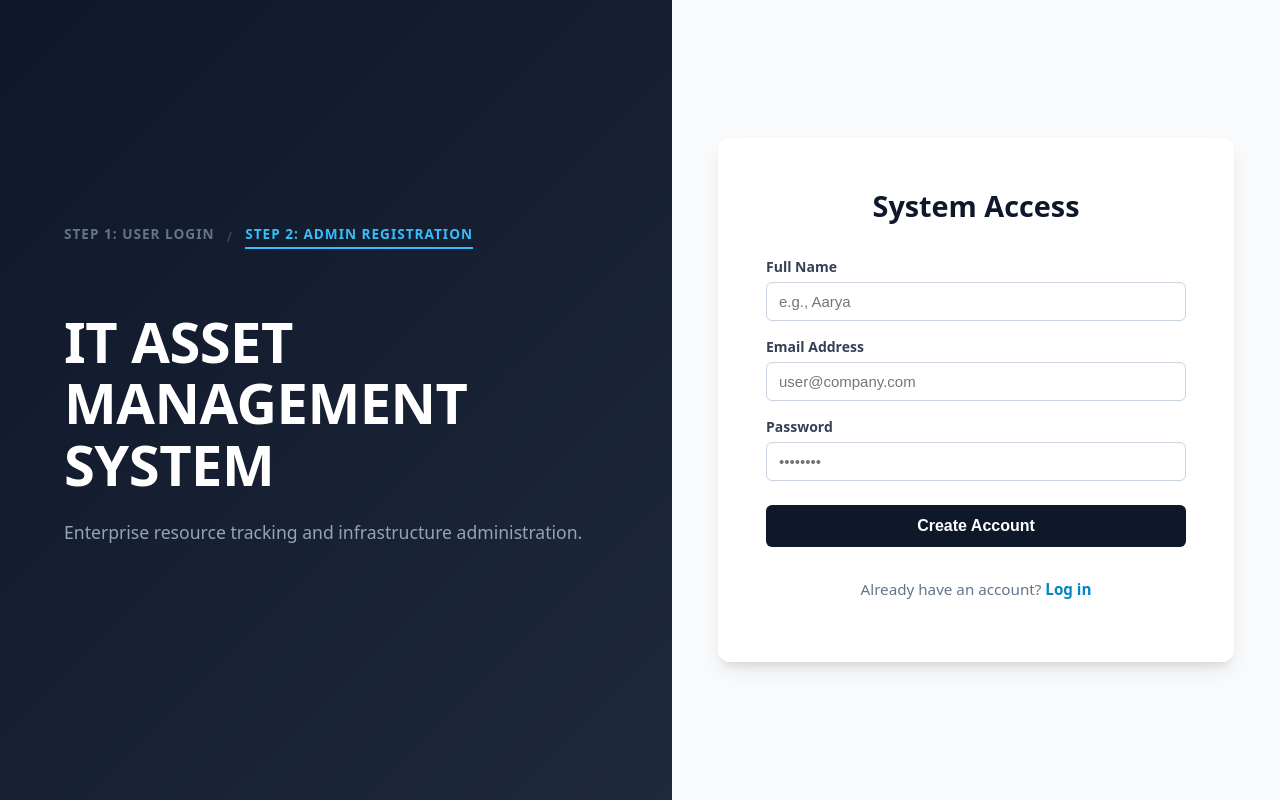
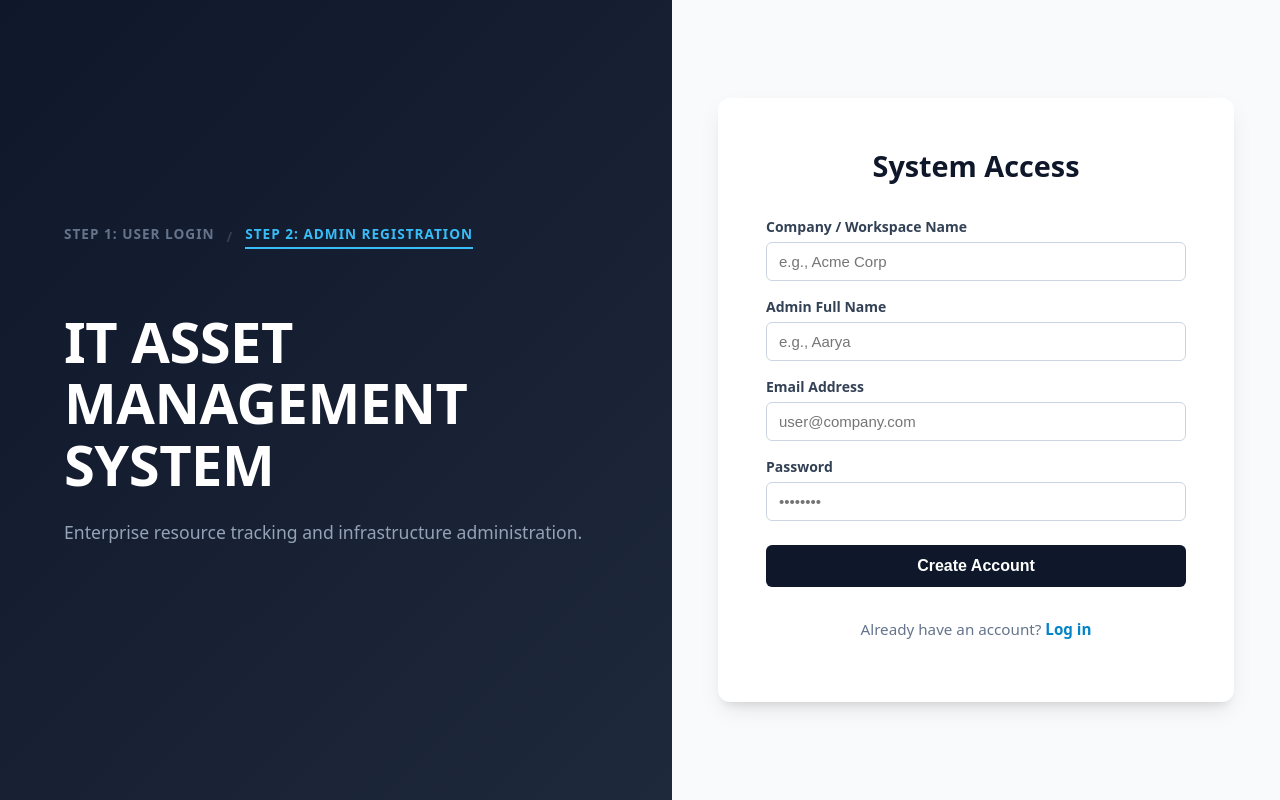
Before and after one commit to MAYURIBHOR/it-asset-management, a React app in the folder frontend/: page / in a window 1280 px wide. Both pictures are taken after a click on the element "STEP 2: ADMIN REGISTRATION". Built offline with nearby package versions, Linux system fonts and the light colour scheme; the HTML template or start-up script is replaced by a standard one.

Commit message:
fix: add company workspace field to auth

```diff
--- a/frontend/src/App.jsx
+++ b/frontend/src/App.jsx
@@ -86,7 +86,6 @@ function App() {
         <header className="topbar">
           {/* Left Side of Header: Menu Icon + Expanding Search */}
         <div style={{ display: 'flex', alignItems: 'center', gap: '24px', flex: 1 }}>
-          <span style={{ fontSize: '20px', cursor: 'pointer', color: '#64748b' }}>☰</span>
           <div style={{ display: 'flex', alignItems: 'center', backgroundColor: '#f8fafc', border: '1px solid #e2e8f0', padding: '10px 16px', borderRadius: '8px', width: '100%', maxWidth: '800px' }}>
             <span style={{ marginRight: '10px', fontSize: '14px', color: '#94a3b8' }}>🔍</span>
             <input
--- a/frontend/src/components/Auth.jsx
+++ b/frontend/src/components/Auth.jsx
@@ -4,7 +4,8 @@ import '../App.css';
 
 function Auth({ onLogin }) {
   const [isLoginMode, setIsLoginMode] = useState(true);
-  const [formData, setFormData] = useState({ name: '', email: '', password: '' });
+  // ✅ FIX: Only one formData declaration, now including companyName!
+  const [formData, setFormData] = useState({ name: '', email: '', password: '', companyName: '' });
   const [error, setError] = useState('');
 
   const handleSubmit = async (e) => {
@@ -26,11 +27,11 @@ function Auth({ onLogin }) {
         // Unlock the dashboard!
         onLogin(res.data.user);
       } else {
-        // 🆕 Attempt Registration
+        // 🆕 Attempt Registration (Now sending companyName too!)
         await axios.post(`${import.meta.env.VITE_API_URL}/api/auth/register`, formData);
-        alert('Account created successfully! Please log in.');
+        alert('Enterprise workspace created successfully! Please log in.');
         setIsLoginMode(true); // Switch back to the login view
-        setFormData({ name: '', email: '', password: '' });
+        setFormData({ name: '', email: '', password: '', companyName: '' });
       }
     } catch (err) {
       setError(err.response?.data?.error || 'An error occurred connecting to the server.');
@@ -72,9 +73,24 @@ function Auth({ onLogin }) {
           )}
 
           <form onSubmit={handleSubmit}>
+
+            {/* ✅ FIX: Dynamically show both Company and Admin Name fields when registering */}
             {!isLoginMode && (
+              <>
                 <div style={{ marginBottom: '16px' }}>
-                <label style={{ display: 'block', marginBottom: '6px', fontSize: '14px', fontWeight: 'bold', color: '#334155' }}>Full Name</label>
+                  <label style={{ display: 'block', marginBottom: '6px', fontSize: '14px', fontWeight: 'bold', color: '#334155' }}>Company / Workspace Name</label>
+                  <input
+                    type="text"
+                    className="form-control"
+                    placeholder="e.g., Acme Corp"
+                    required
+                    value={formData.companyName}
+                    onChange={(e) => setFormData({...formData, companyName: e.target.value})}
+                  />
+                </div>
+
+                <div style={{ marginBottom: '16px' }}>
+                  <label style={{ display: 'block', marginBottom: '6px', fontSize: '14px', fontWeight: 'bold', color: '#334155' }}>Admin Full Name</label>
                   <input
                     type="text"
                     className="form-control"
@@ -84,6 +100,7 @@ function Auth({ onLogin }) {
                     onChange={(e) => setFormData({...formData, name: e.target.value})}
                   />
                 </div>
+              </>
             )}
 
             <div style={{ marginBottom: '16px' }}>
```
Also changed, not shown: 1 other file (tests, documents, lock files or other folders). Lines whose indentation alone changed are shown as unchanged.
